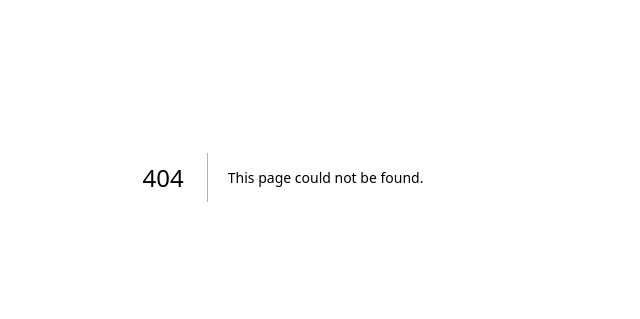
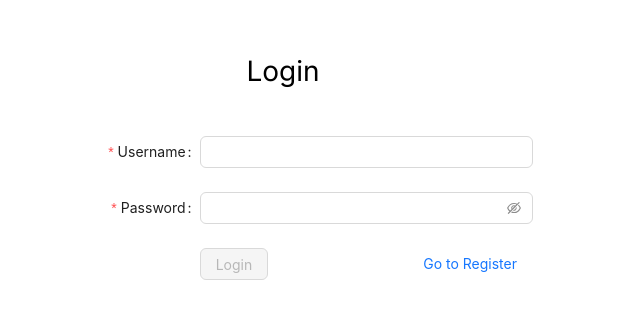
Before and after one commit to Gab-Agrela/product-control, a Next.js app: page /login in a window 1280 px wide. Before the commit this address had no page. Shown: the part 223-542 px from the top of the page, without its empty margins (357-997 px from the left). Built offline with nearby package versions, Linux system fonts and the light colour scheme.

Commit message:
feat: login form with query

```diff
--- /dev/null
+++ b/src/app/login/page.tsx
@@ -0,0 +1,31 @@
+"use client";
+
+import React from "react";
+import styled from "styled-components";
+
+import LoginForm from "@/components/LoginForm";
+
+const Login: React.FC = () => {
+  return (
+    <LoginContainer>
+      <Title>Login</Title>
+      <LoginForm />
+    </LoginContainer>
+  );
+};
+
+const LoginContainer = styled.div`
+  display: flex;
+  flex-direction: column;
+  align-items: center;
+  justify-content: center;
+  width: 100%;
+  height: 95dvh;
+`;
+
+const Title = styled.p`
+  font-size: 28px;
+  padding-bottom: 20px;
+`;
+
+export default Login;
--- /dev/null
+++ b/src/components/LoginForm.tsx
@@ -0,0 +1,168 @@
+"use client";
+
+import React, { useEffect } from "react";
+import { useDispatch } from "react-redux";
+import { useRouter } from "next/navigation";
+import { Button, Form as AntdForm, Input, message } from "antd";
+import styled from "styled-components";
+
+import { useLoginUserQueryMutation } from "@/modules/rtk/accountsQuery";
+import { setUser } from "@/modules/rtk/user.slice";
+
+const formItemLayout = {
+  labelCol: {
+    xs: { span: 24 },
+    sm: { span: 8 },
+  },
+  wrapperCol: {
+    xs: { span: 24 },
+    sm: { span: 16 },
+  },
+};
+
+const tailFormItemLayout = {
+  wrapperCol: {
+    xs: {
+      span: 24,
+      offset: 0,
+    },
+    sm: {
+      span: 16,
+      offset: 8,
+    },
+  },
+};
+
+const LoginForm: React.FC = () => {
+  const navigate = useRouter();
+  const dispatch = useDispatch();
+  const [form] = Form.useForm();
+  const [trigger, { data, isError, error }] = useLoginUserQueryMutation();
+  const [messageApi, contextHolder] = message.useMessage();
+
+  useEffect(() => {
+    if (isError && error) {
+      messageApi.open({
+        type: "error",
+        content: (error as any)?.data?.message || "Error when creating account",
+        duration: 3,
+      });
+    }
+
+    if (data && !isError) {
+      messageApi.open({
+        type: "success",
+        content: (data as any)?.message,
+        duration: 3,
+      });
+
+      form.resetFields();
+    }
+  }, [isError, data, error, messageApi, form]);
+
+  const onFinish = (values: any) => {
+    const { password, username } = values;
+    trigger({
+      password: password.trim(),
+      username: username.trim(),
+    });
+  };
+
+  if (data && !isError) {
+    localStorage.setItem(
+      "productControl",
+      JSON.stringify({
+        token: data.token,
+        username: form.getFieldValue("username"),
+      })
+    );
+
+    dispatch(setUser({ token: data.token }));
+
+    navigate.push("/product");
+  }
+
+  return (
+    <>
+      {contextHolder}
+      <Form
+        {...formItemLayout}
+        form={form}
+        name="register"
+        onFinish={onFinish}
+        scrollToFirstError
+      >
+        <Form.Item
+          name="username"
+          label="Username"
+          rules={[
+            {
+              required: true,
+              message: "Username must be at least 4 characters!",
+              whitespace: true,
+              min: 4,
+            },
+          ]}
+        >
+          <Input />
+        </Form.Item>
+
+        <Form.Item
+          name="password"
+          label="Password"
+          rules={[
+            {
+              required: true,
+              message: "Password must be at least 4 characters",
+              min: 4,
+            },
+          ]}
+          hasFeedback
+        >
+          <Input.Password />
+        </Form.Item>
+
+        <Form.Item shouldUpdate {...tailFormItemLayout}>
+          {() => (
+            <ButtonContainer>
+              <Button
+                type="primary"
+                htmlType="submit"
+                disabled={
+                  !form.isFieldsTouched(true) ||
+                  !!form.getFieldsError().filter(({ errors }) => errors.length)
+                    .length
+                }
+              >
+                Login
+              </Button>
+              <Button
+                type="link"
+                block
+                href="/register"
+                style={{ width: "fit-content" }}
+              >
+                Go to Register
+              </Button>
+            </ButtonContainer>
+          )}
+        </Form.Item>
+      </Form>
+    </>
+  );
+};
+
+const Form = styled(AntdForm)`
+  @media (max-width: 576px) {
+    width: 80%;
+  }
+  max-width: 650px;
+  width: 500px;
+`;
+
+const ButtonContainer = styled.div`
+  display: flex;
+  justify-content: space-between;
+`;
+
+export default LoginForm;
--- a/src/modules/rtk/accountsQuery.ts
+++ b/src/modules/rtk/accountsQuery.ts
@@ -27,7 +27,7 @@ export const accountsApi = createApi({
         },
       }),
     }),
-    loginUserQuery: builder.query<LoginUserResponse, LoginUserArgs>({
+    loginUserQuery: builder.mutation<LoginUserResponse, LoginUserArgs>({
       query: ({ username, password }: LoginUserArgs) => ({
         url: "/login",
         method: "POST",
@@ -40,5 +40,5 @@ export const accountsApi = createApi({
   }),
 });
 
-export const { useRegisterAccountQueryMutation, useLoginUserQueryQuery } =
+export const { useRegisterAccountQueryMutation, useLoginUserQueryMutation } =
   accountsApi;
```
Also changed, not shown: 1 other file (tests, documents, lock files or other folders).
